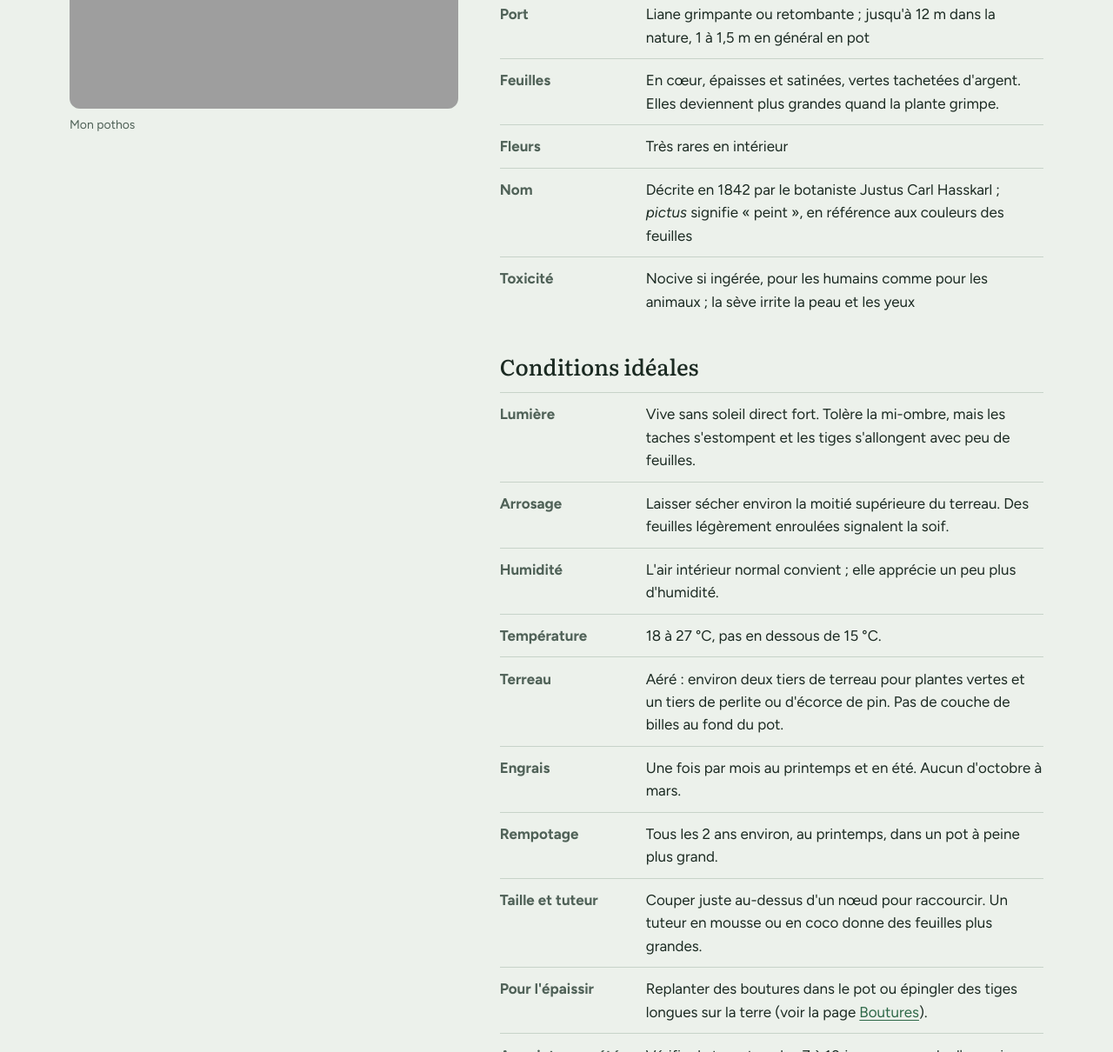
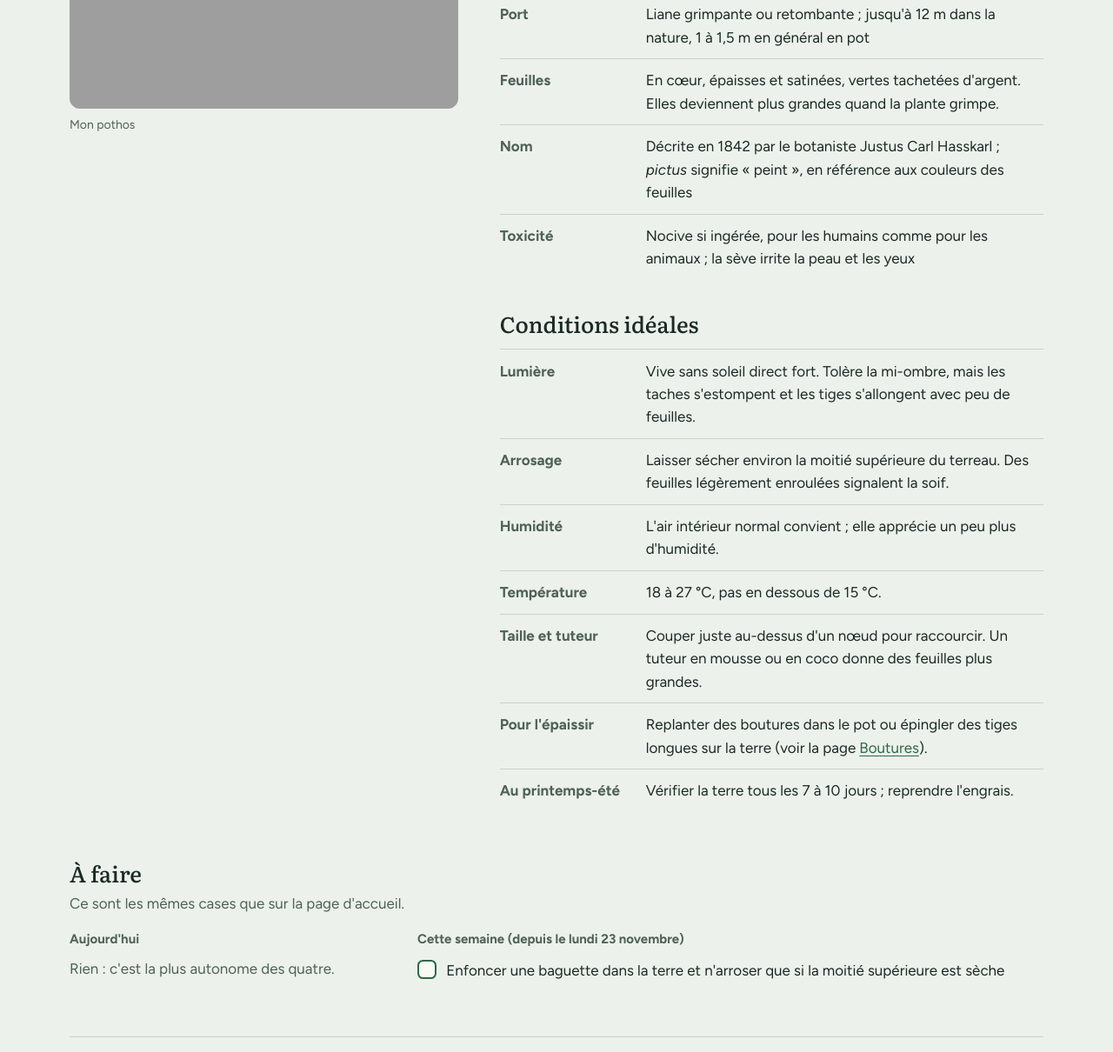
Before and after one commit to on-the-shoulders-of-giants/you-grow-girl, a plain HTML site: page pothos.html in a window 1280 px wide. Shown: the part 751-1961 px from the top of the page at 87% size. Drawn offline with Linux system fonts and the light colour scheme; grey boxes are pictures that could not be loaded.

Commit message:
Pothos : retirer Fleurs, Terreau, Engrais, Rempotage
Co-Authored-By: Claude Opus 5.5 <noreply@anthropic.com>
Claude-Session: https://claude.ai/code/session_01XZsNNpH47bnC51bQ2vRGQ4

```diff
--- a/pothos.html
+++ b/pothos.html
@@ -65,7 +65,6 @@
             <div><dt>Milieu naturel</dt><dd>Forêts tropicales humides, où elle grimpe aux troncs d'arbres grâce à ses racines aériennes</dd></div>
             <div><dt>Port</dt><dd>Liane grimpante ou retombante ; jusqu'à 12 m dans la nature, 1 à 1,5 m en général en pot</dd></div>
             <div><dt>Feuilles</dt><dd>En cœur, épaisses et satinées, vertes tachetées d'argent. Elles deviennent plus grandes quand la plante grimpe.</dd></div>
-            <div><dt>Fleurs</dt><dd>Très rares en intérieur</dd></div>
             <div><dt>Nom</dt><dd>Décrite en 1842 par le botaniste Justus Carl Hasskarl ; <i>pictus</i> signifie « peint », en référence aux couleurs des feuilles</dd></div>
             <div><dt>Toxicité</dt><dd>Nocive si ingérée, pour les humains comme pour les animaux ; la sève irrite la peau et les yeux</dd></div>
           </dl>
@@ -78,9 +77,6 @@
             <div><dt>Arrosage</dt><dd>Laisser sécher environ la moitié supérieure du terreau. Des feuilles légèrement enroulées signalent la soif.</dd></div>
             <div><dt>Humidité</dt><dd>L'air intérieur normal convient ; elle apprécie un peu plus d'humidité.</dd></div>
             <div><dt>Température</dt><dd>18 à 27 °C, pas en dessous de 15 °C.</dd></div>
-            <div><dt>Terreau</dt><dd>Aéré : environ deux tiers de terreau pour plantes vertes et un tiers de perlite ou d'écorce de pin. Pas de couche de billes au fond du pot.</dd></div>
-            <div><dt>Engrais</dt><dd>Une fois par mois au printemps et en été. Aucun d'octobre à mars.</dd></div>
-            <div><dt>Rempotage</dt><dd>Tous les 2 ans environ, au printemps, dans un pot à peine plus grand.</dd></div>
             <div><dt>Taille et tuteur</dt><dd>Couper juste au-dessus d'un nœud pour raccourcir. Un tuteur en mousse ou en coco donne des feuilles plus grandes.</dd></div>
             <div><dt>Pour l'épaissir</dt><dd>Replanter des boutures dans le pot ou épingler des tiges longues sur la terre (voir la page <a href="boutures.html">Boutures</a>).</dd></div>
             <div><dt>Au printemps-été</dt><dd>Vérifier la terre tous les 7 à 10 jours ; reprendre l'engrais.</dd></div>
```
